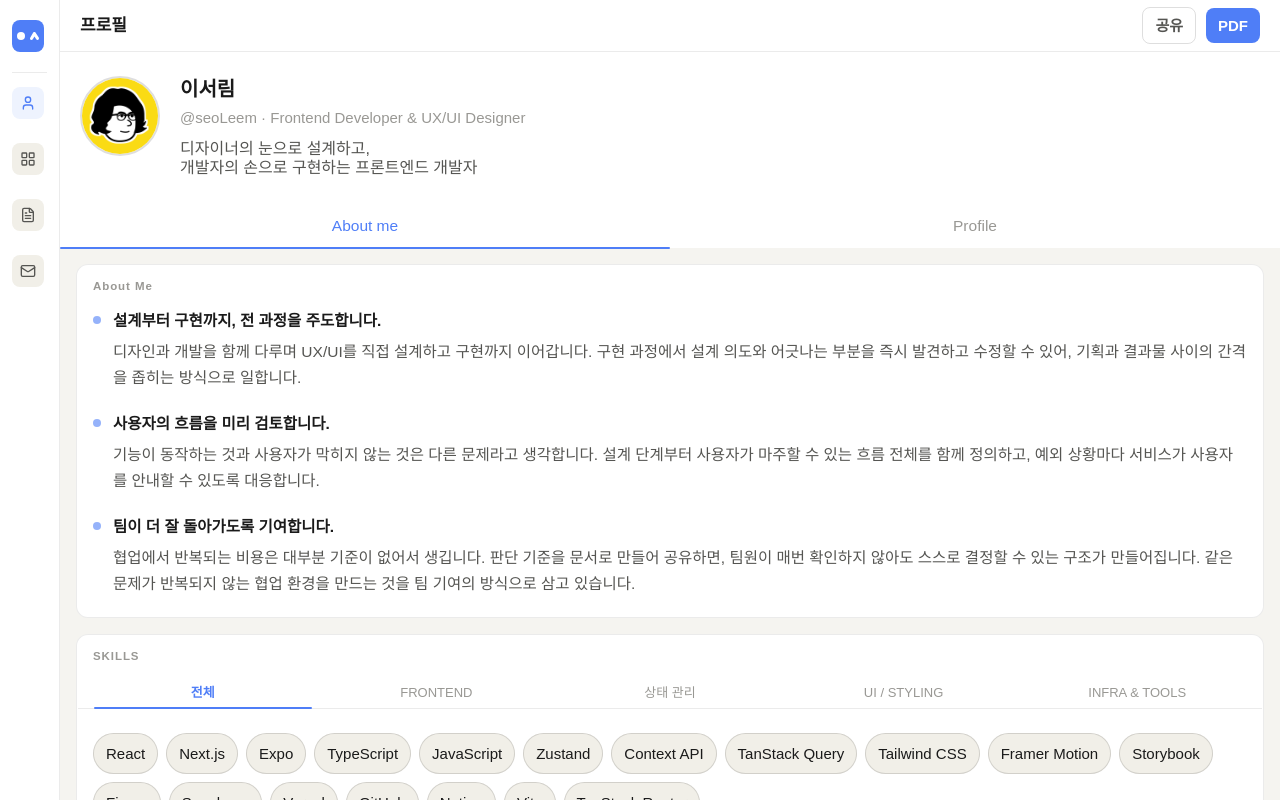
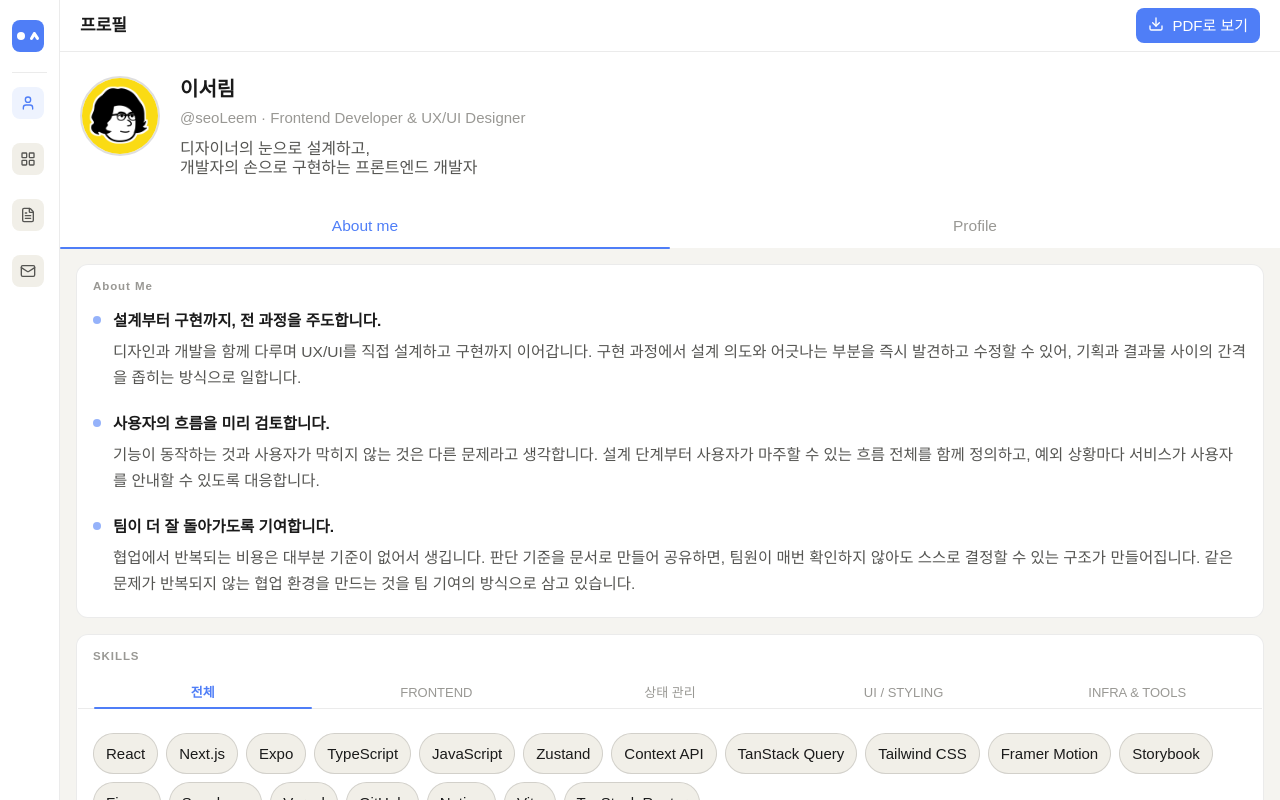
Before and after one commit to Leeseoleem/portfolio-leeseoleem, a React (Vite) app: page / in a window 1280 px wide. Built offline with nearby package versions, Linux system fonts and the light colour scheme; a web font is replaced by a local one.

Commit message:
fix: 공유 버튼 제거 및 PDF 버튼 구조 수정

```diff
--- a/src/components/layout/Topbar.tsx
+++ b/src/components/layout/Topbar.tsx
@@ -1,37 +1,29 @@
 import { useLocation } from "@tanstack/react-router";
 import clsx from "clsx";
+import { Download } from "lucide-react";
 import { PAGE_TITLES } from "@/constants/navigation";
 
 export default function Topbar() {
   const { pathname } = useLocation();
   const title = PAGE_TITLES[pathname] ?? "이서림";
 
-  function copyLink() {
-    navigator.clipboard.writeText(window.location.href);
-  }
-
   const baseBtn =
-    "flex items-center justify-center px-3 py-1 rounded-sm cursor-pointer text-body font-semibold";
+    "flex items-center justify-center px-3 py-1 rounded-sm cursor-pointer text-body";
 
   return (
     <header className="flex flex-row items-center px-5 h-[52px] bg-bg-card border-b border-border">
       <p className="flex-1 text-section-title text-ink">{title}</p>
       <div className="flex flex-row items-center gap-2.5">
-        <button
-          onClick={copyLink}
-          className={clsx(
-            baseBtn,
-            "border border-border-med text-ink2 bg-transparent hover:bg-bg-sub",
-          )}
-        >
-          공유
-        </button>
         <a
           href="/이서림_포트폴리오.pdf"
           download
-          className={clsx(baseBtn, "bg-accent text-white hover:opacity-85")}
+          className={clsx(
+            baseBtn,
+            "flex items-center gap-2 bg-accent text-white hover:opacity-85",
+          )}
         >
-          PDF
+          <Download size={16} className="mb-1" />
+          PDF로 보기
         </a>
       </div>
     </header>
```
